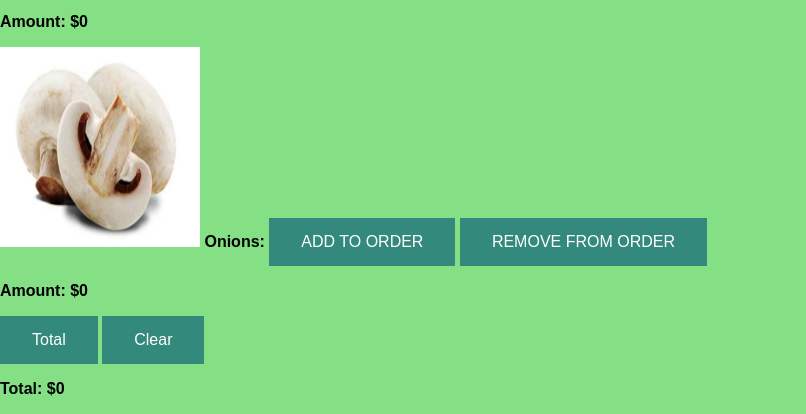
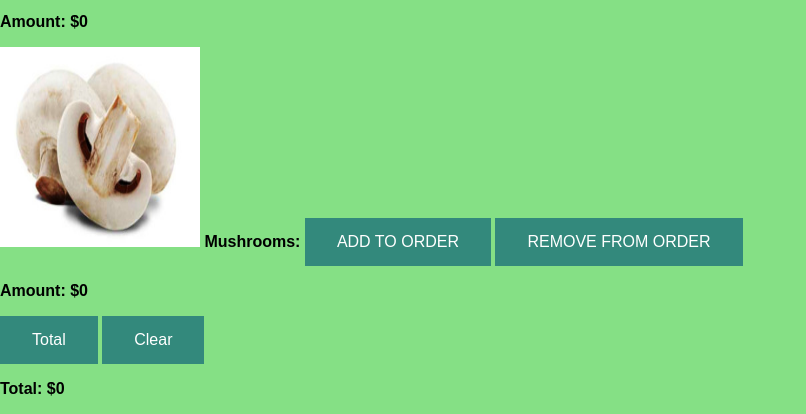
Before and after one commit to Tristoo/hw5, a plain HTML site: page CSC 101 Homework 5/index.html in a window 1280 px wide. Shown: the part 583-997 px from the top of the page, without its empty margins (0-806 px from the left). Drawn offline with Linux system fonts and the light colour scheme.

Commit message:
Add files via upload

```diff
--- a/CSC 101 Homework 5/index.html
+++ b/CSC 101 Homework 5/index.html
@@ -30,7 +30,7 @@
 
 <p>
 	<img src="shrooms.jpg"; height="200px"; width="200px">
-	Onions:
+	Mushrooms:
 <button onclick="myfunction5()">ADD TO ORDER</button>
 <button onclick="myfunction6()">REMOVE FROM ORDER</button>
 <p id="shrooms">
```
